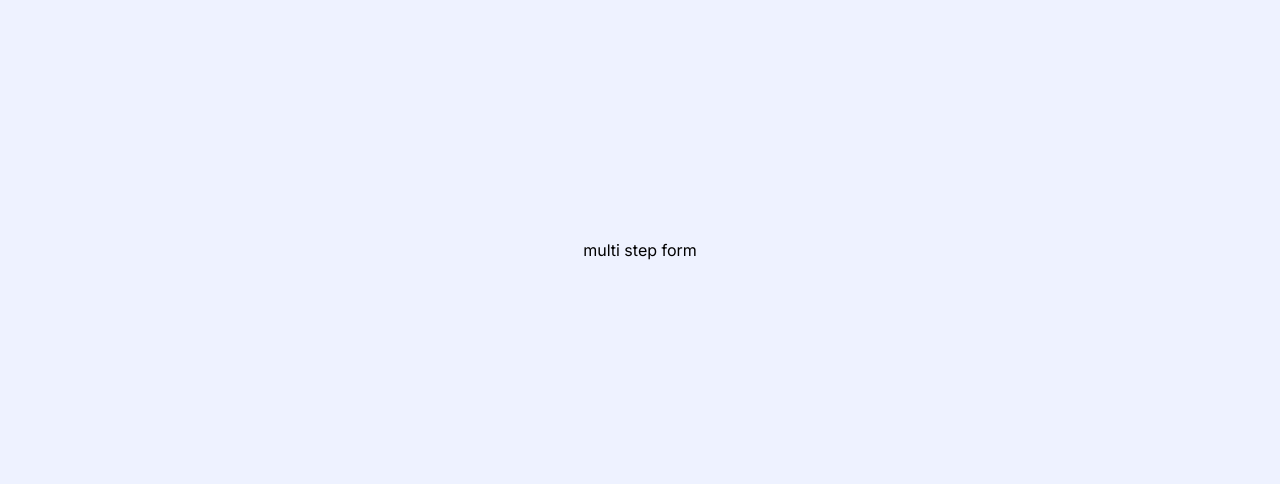
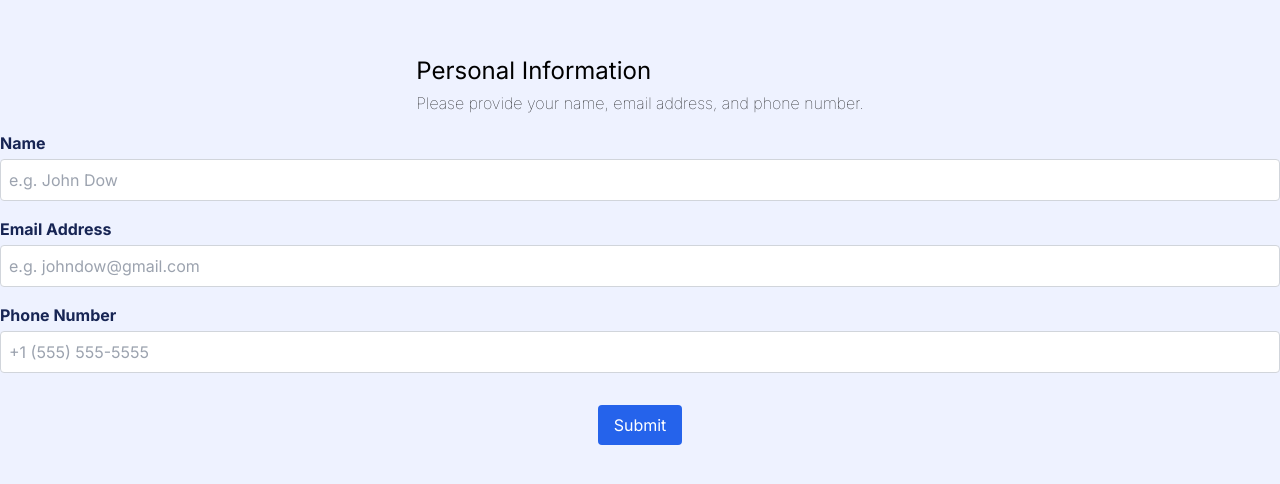
Before and after one commit to RidhaMuneer/multi-step-form-iq-task, a Next.js app: page / in a window 1280 px wide. Shown: the part 150-634 px from the top of the page. Built offline with nearby package versions, Linux system fonts and the light colour scheme.

Commit message:
feat: created personal information step

```diff
--- a/src/app/page.tsx
+++ b/src/app/page.tsx
@@ -1,7 +1,15 @@
+"use client"
+
+import PersonalInformation from "@/components/form/PersonalInformation";
+import { PersonalInfoFormProps } from "@/types/form";
+import { useState } from "react";
+
 export default function Home() {
+  const [personalInfo, setPersonalInfo] = useState<PersonalInfoFormProps>();
+  console.log(personalInfo);
   return (
     <main className="flex min-h-screen flex-col bg-indigo-50 items-center justify-center">
-      multi step form
+      <PersonalInformation setPersonalInfo={setPersonalInfo}/>
     </main>
   );
 }
--- a/src/components/form/PersonalInformation.tsx
+++ b/src/components/form/PersonalInformation.tsx
@@ -1,7 +1,107 @@
-const PersonalInformation = () => {
+// types
+import { PersonalInfoFormProps } from "@/types/form";
+import { PersonalInformationProps } from "@/types/steps";
+
+// react hook form
+import { SubmitHandler, useForm } from "react-hook-form";
+
+const PersonalInformation: React.FC<PersonalInformationProps> = ({
+  setPersonalInfo,
+}) => {
+  const {
+    register,
+    handleSubmit,
+    formState: { errors },
+  } = useForm<PersonalInfoFormProps>();
+
+  const onSubmit: SubmitHandler<PersonalInfoFormProps> = (
+    data: PersonalInfoFormProps,
+  ) => {
+    setPersonalInfo(data);
+  };
+
   return (
-    <section>
-      <h1>PersonalInformation</h1>
+    <section className="flex flex-col jusitfy-center items-center gap-4 w-full">
+      <div className="flex flex-col items-start gap-1">
+        <h1 className="text-2xl">Personal Information</h1>
+        <p className="font-thin">
+          Please provide your name, email address, and phone number.
+        </p>
+      </div>
+      <form
+        onSubmit={handleSubmit(onSubmit)}
+        className="flex flex-col justify-center items-center w-full gap-4"
+      >
+        <div className="flex flex-col justify-start gap-1 w-full">
+          <div className="flex w-full justify-between items-center">
+            <label className="text-blue-950 font-bold">Name</label>
+            {errors.name && (
+              <span className="text-red-500">{errors.name.message}</span>
+            )}
+          </div>
+          <input
+            className={`border rounded px-2 py-2 ${
+              errors.phone ? "border-rose-500" : "border-gray-300"
+            }`}
+            type="text"
+            autoComplete="name"
+            placeholder="e.g. John Dow"
+            {...register("name", { required: "This field is required" })}
+          />
+        </div>
+        <div className="flex flex-col justify-start gap-1 w-full">
+          <div className="flex w-full justify-between items-center">
+            <label className="text-blue-950 font-bold">Email Address</label>
+            {errors.email && (
+              <span className="text-red-500">{errors.email.message}</span>
+            )}
+          </div>
+          <input
+            type="email"
+            placeholder="e.g. johndow@gmail.com"
+            autoComplete="email"
+            className={`border rounded px-2 py-2 ${
+              errors.phone ? "border-rose-500" : "border-gray-300"
+            }`}
+            {...register("email", {
+              required: "This field is required",
+              pattern: {
+                value: /^[^\s@]+@[^\s@]+\.[^\s@]+$/,
+                message: "Please enter a valid email address",
+              },
+            })}
+          />
+        </div>
+        <div className="flex flex-col justify-start gap-1 w-full">
+          <div className="flex w-full justify-between items-center">
+            <label className="text-blue-950 font-bold">Phone Number</label>
+            {errors.phone && (
+              <span className="text-red-500">{errors.phone.message}</span>
+            )}
+          </div>
+          <input
+            className={`border rounded px-2 py-2 ${
+              errors.phone ? "border-rose-500" : "border-gray-300"
+            }`}
+            type="tel"
+            placeholder="+1 (555) 555-5555"
+            autoComplete="tel"
+            {...register("phone", {
+              required: "This field is required",
+              pattern: {
+                value: /^\+?[1-9]\d{1,14}$/,
+                message: "Please enter a valid phone number",
+              },
+            })}
+          />
+        </div>
+        <button
+          type="submit"
+          className="mt-4 bg-blue-600 text-white px-4 py-2 rounded items-self-end"
+        >
+          Submit
+        </button>
+      </form>
     </section>
   );
 };
--- /dev/null
+++ b/src/types/form.ts
@@ -0,0 +1,5 @@
+export type PersonalInfoFormProps = {
+  name: string;
+  email: string;
+  phone: number;
+};
--- a/src/types/steps.ts
+++ b/src/types/steps.ts
@@ -1,4 +1,10 @@
+import { PersonalInfoFormProps } from "./form";
+
 export type Step = {
   title: string;
   Component: () => JSX.Element;
 };
+
+export type PersonalInformationProps = {
+  setPersonalInfo: React.Dispatch<React.SetStateAction<PersonalInfoFormProps | undefined>>;
+};
```
Also changed, not shown: package.json (+5 -4 lines), src/data/steps.ts (+18 -18 lines), 1 other file (tests, documents, lock files or other folders).
